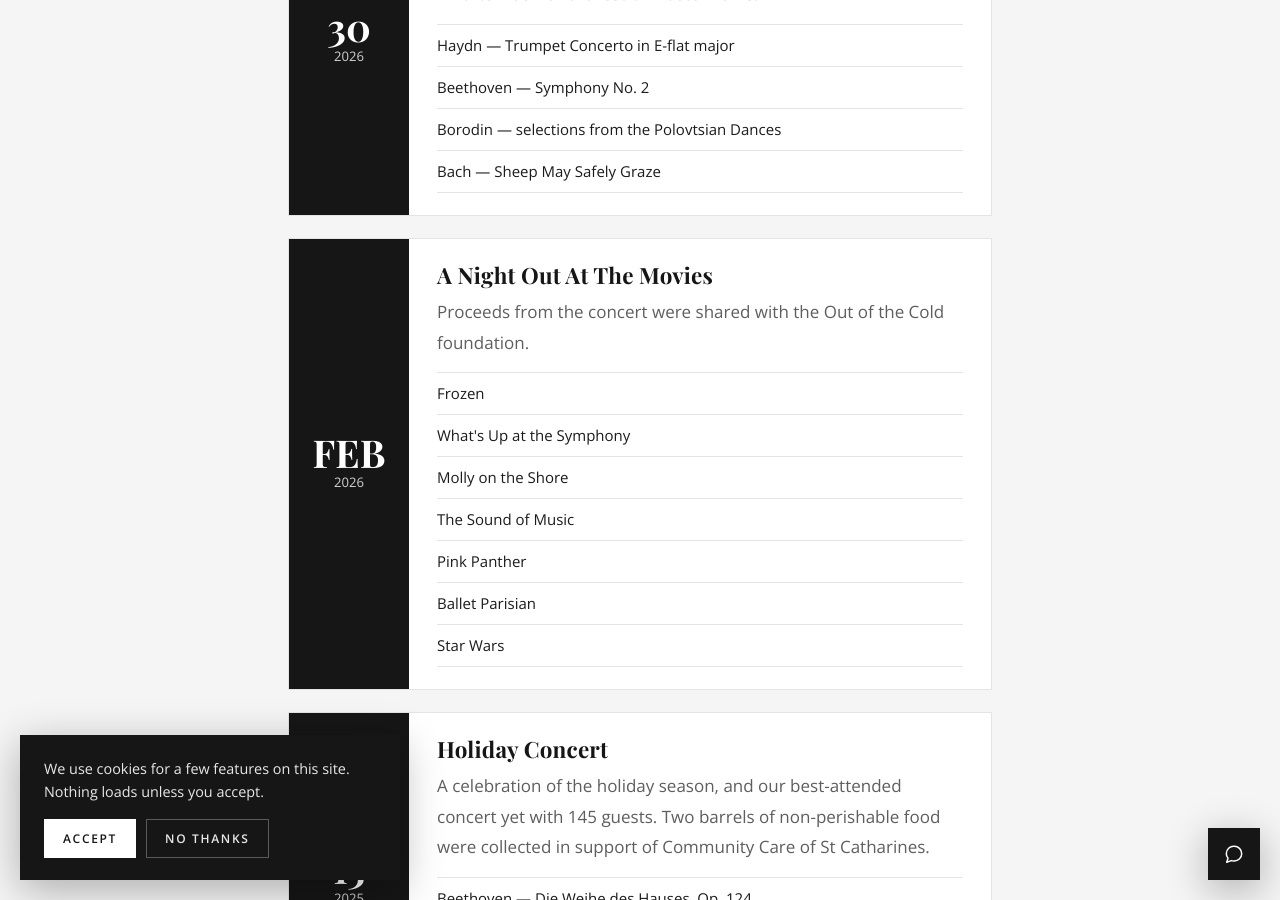
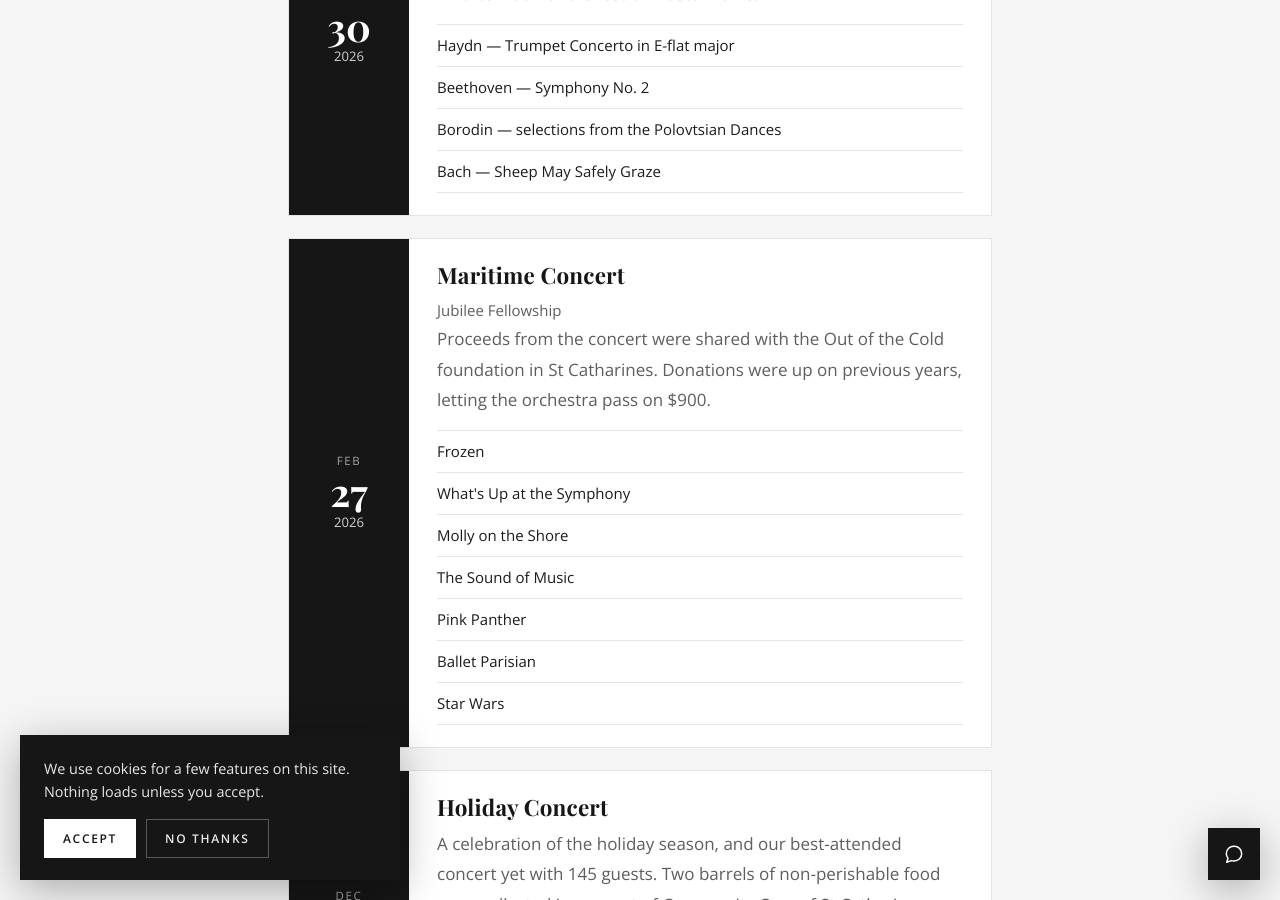
Before and after one commit to peninsulaorchestra/peninsulaorchestra.github.io, a Jekyll site: the page built from events.html, in a window 1280 px wide and 900 px high, scrolled down 2009 px. Built offline with Jekyll 4.4.1, drawn with Linux system fonts in a browser that asks for light colours.

Commit message:
Name and date the Maritime Concert
Co-Authored-By: Claude Opus 5 (1M context) <noreply@anthropic.com>

```diff
--- a/_data/past_events.yml
+++ b/_data/past_events.yml
@@ -39,10 +39,13 @@
     - Borodin — selections from the Polovtsian Dances
     - Bach — Sheep May Safely Graze
 
-- title: A Night Out At The Movies
-  date_text: February 2026
+- title: Maritime Concert
+  date: 2026-02-27
+  venue: Jubilee Fellowship
   description: >-
-    Proceeds from the concert were shared with the Out of the Cold foundation.
+    Proceeds from the concert were shared with the Out of the Cold foundation in
+    St Catharines. Donations were up on previous years, letting the orchestra
+    pass on $900.
   programme:
     - Frozen
     - What's Up at the Symphony
```
